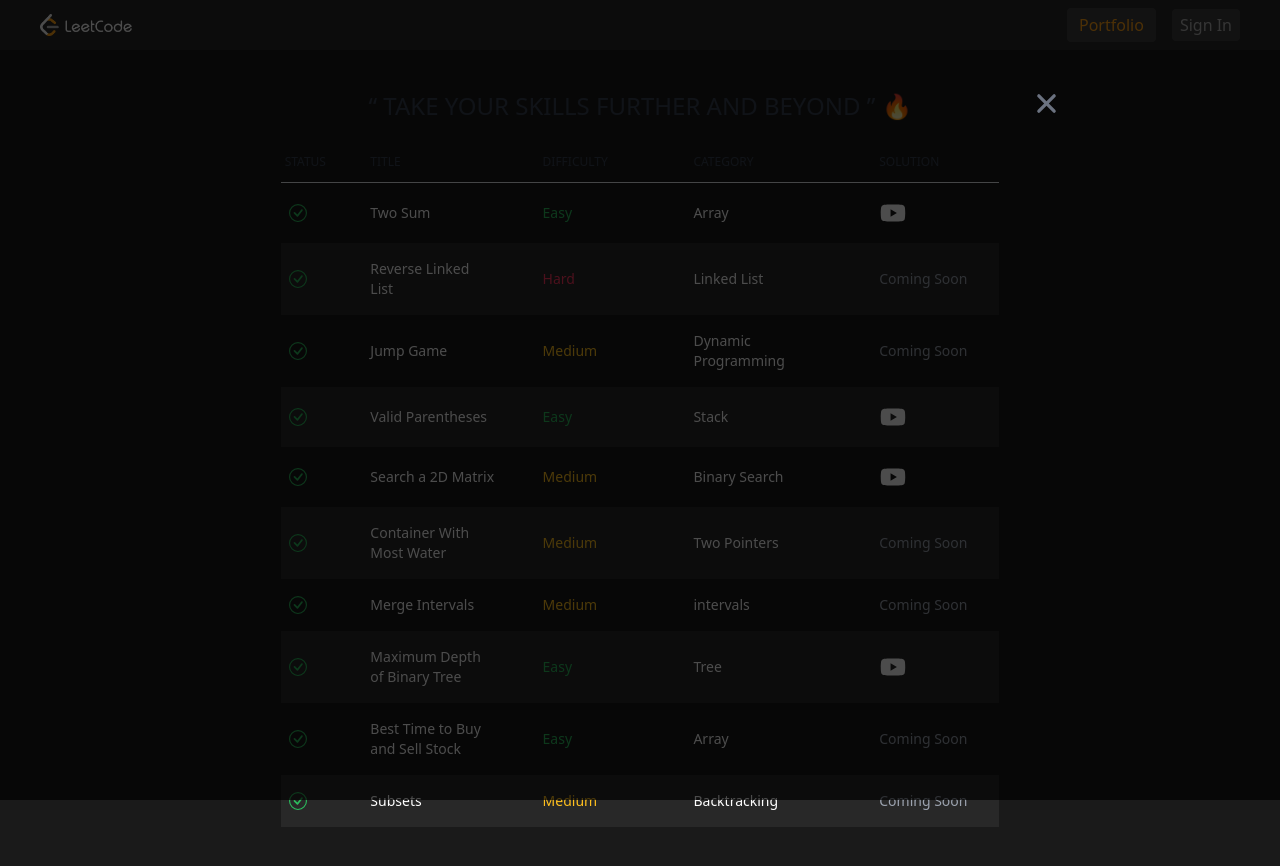
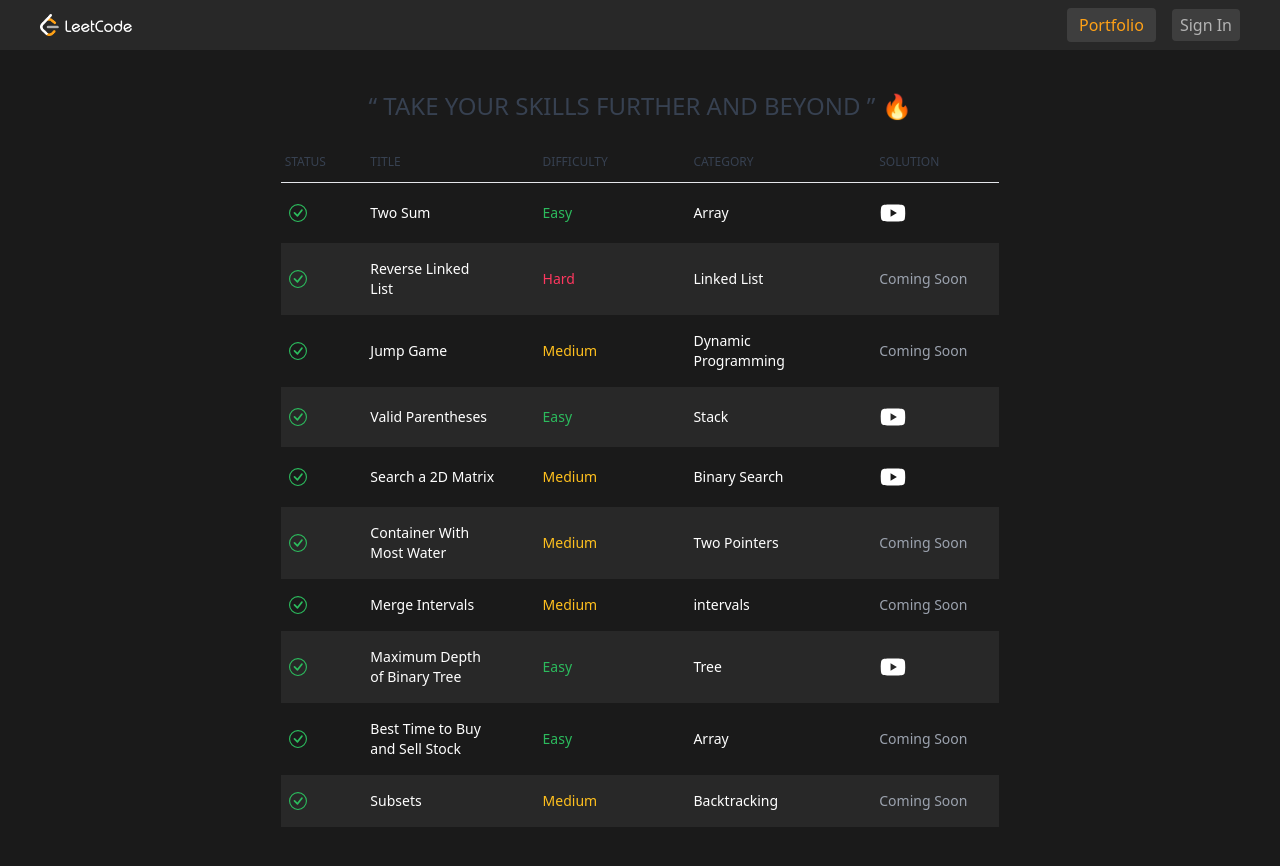
Before and after one commit to aymak91/1337Code, a Next.js app: page / in a window 1280 px wide. Built offline with nearby package versions, Linux system fonts and the light colour scheme.

Commit message:
close modal functionality

```diff
--- a/src/components/ProblemsTable/ProblemsTable.tsx
+++ b/src/components/ProblemsTable/ProblemsTable.tsx
@@ -1,4 +1,4 @@
-import React, { useState } from 'react';
+import React, { useEffect, useState } from 'react';
 import { problems } from '@/mockProblems/problems';
 import {BsCheckCircle} from 'react-icons/bs'
 import Link from "next/link";
@@ -11,7 +11,22 @@
 };
 
 const ProblemsTable:React.FC<ProblemsTableProps> = () => {
-    const [youtubePlayer, setYoutubePlayer] = useState()
+    const [youtubePlayer, setYoutubePlayer] = useState({
+        isOpen: false,
+        videoId: "",
+    })
+
+    const closeModal = () => {
+        setYoutubePlayer({isOpen: false, videoId: ""})
+    }
+
+    useEffect(() => {
+        const handleEsc = (e: KeyboardEvent) => {
+            if (e.key === "Escape") closeModal();
+        }
+        window.addEventListener("keydown", handleEsc);
+    })
+
     return (
         <>
             <tbody className='text-white'>
@@ -36,6 +51,7 @@
                             <td className={`px-6 py-4`}>
                                 {doc.videoId ? (
                                     <AiFillYoutube
+                                    onClick={() => setYoutubePlayer({isOpen: true, videoId: doc.videoId as string})}
                                     fontSize={"28"}
                                     className='cursor-pointer hover:text-red-600'
                                     />
@@ -47,17 +63,20 @@
                     )
                 })}
             </tbody>
+            {youtubePlayer.isOpen && (
                 <tfoot className='fixed top-0 left-0 h-screen w-screen flex items-center justify-center ' >
-                <div className='bg-black z-10 opacity-70 top-0 left-0 w-screen h-screen absolute'></div>
+                    <div className='bg-black z-10 opacity-70 top-0 left-0 w-screen h-screen absolute' onClick={closeModal}></div>
                     <div className='w-full z-50 h-full px-6 relative max-w-4xl'>
                         <div className='w-full h-full flex items-center justify-center relative'>
                             <div className='w-full relative'>
-                            <IoClose fontSize={"35"} className='cursor-pointer absolute -top-16 right-0'  />
-                            <YouTube videoId={"xty7fr-k0TU"} loading='lazy' iframeClassName='w-full min-h-[500px]' />
+                                <IoClose fontSize={"35"} className='cursor-pointer absolute -top-16 right-0'  onClick={closeModal}/>
+                                <YouTube videoId={youtubePlayer.videoId} loading='lazy' iframeClassName='w-full min-h-[500px]' />
                             </div>
                         </div>
                     </div>
                 </tfoot>
+                )
+            }
         </>
     )
 }
```
Lines whose indentation alone changed are shown as unchanged.
